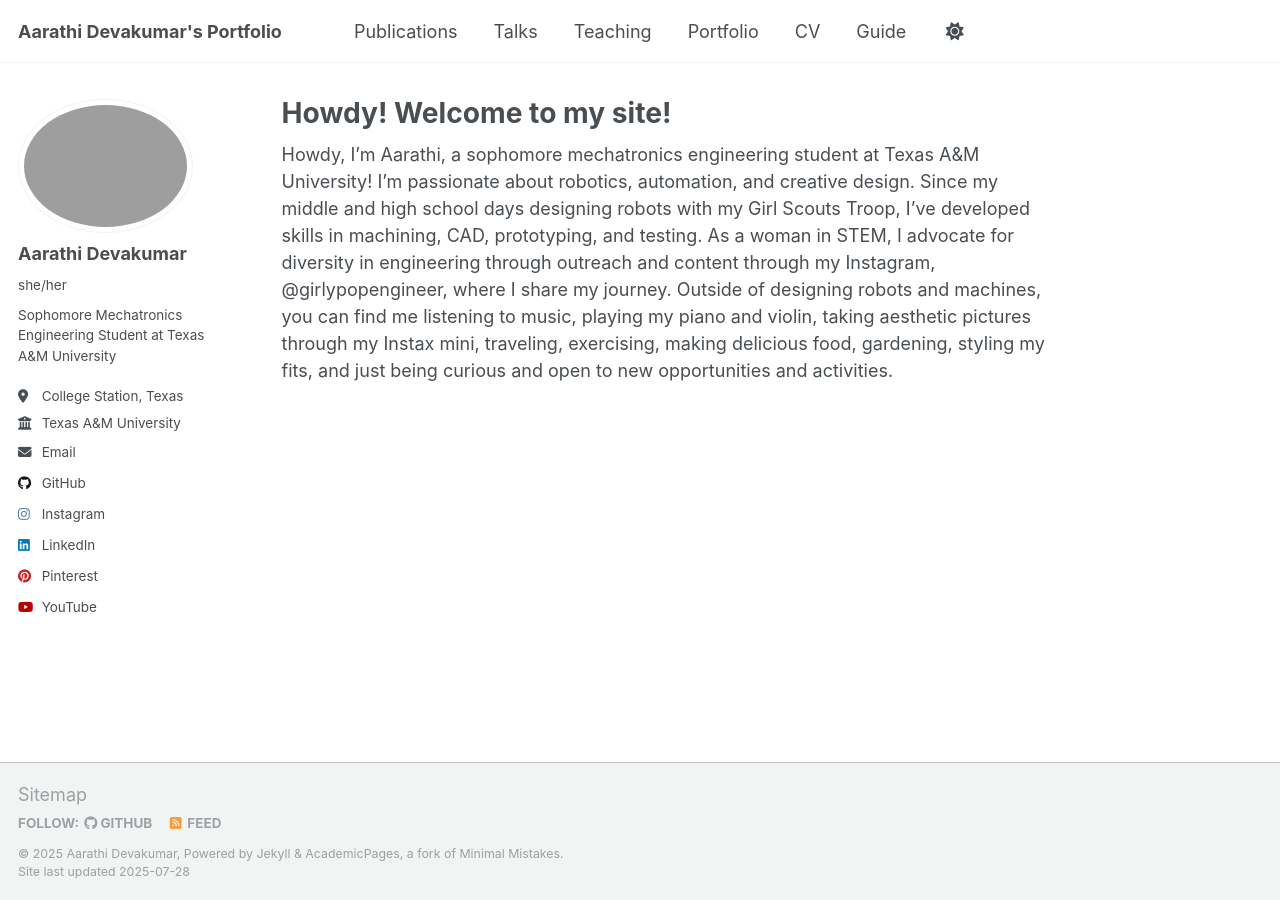
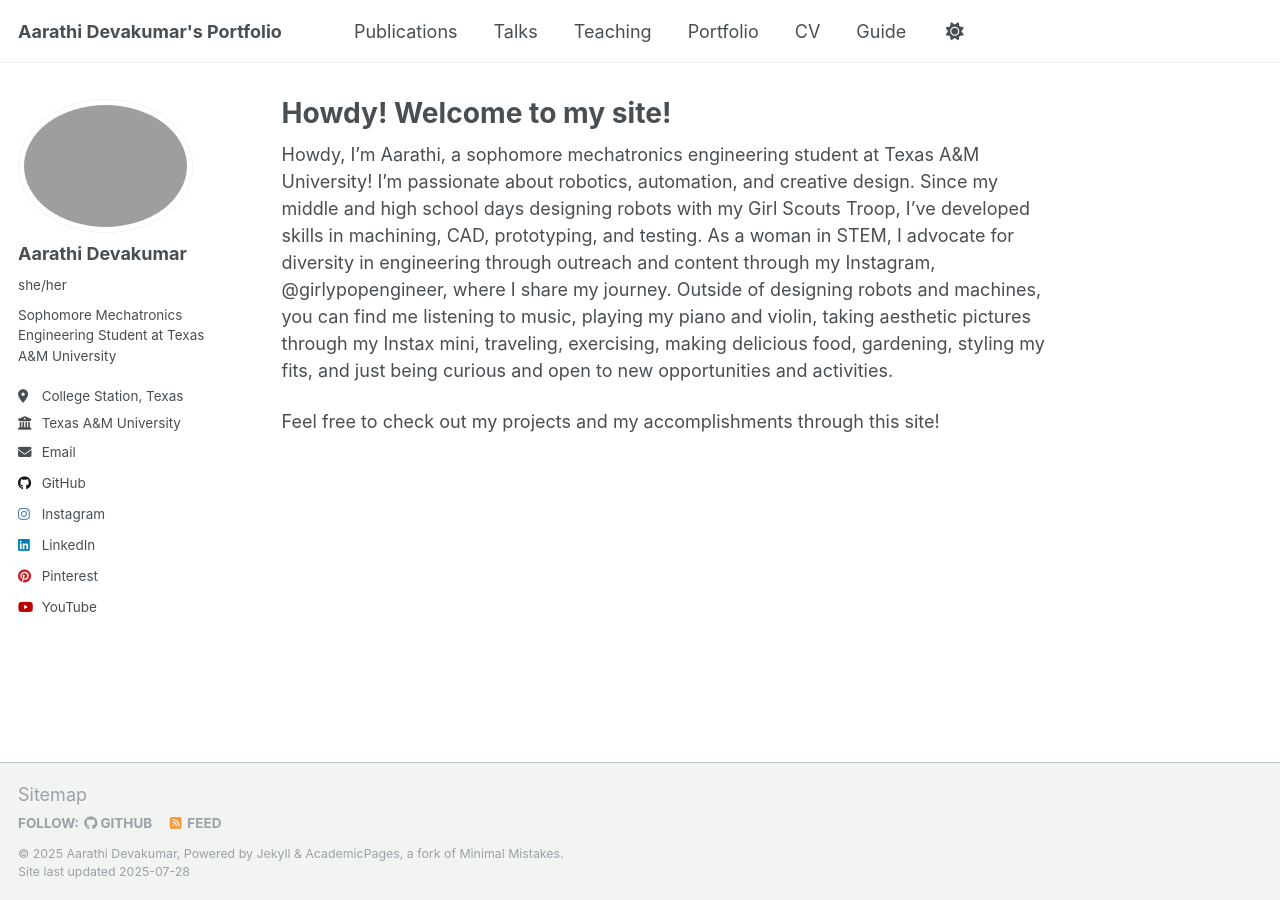
Before and after one commit to LoverSwiftieArt/aarathi.devakumar, a Jekyll site: the page built from _pages/about.md, in a window 1280 px wide. Built offline with Jekyll 4.4.1, drawn with Linux system fonts in a browser that asks for light colours; a script that is not in the unit is left out.

Commit message:
Update about.md

```diff
--- a/_pages/about.md
+++ b/_pages/about.md
@@ -8,3 +8,5 @@ redirect_from:
 ---
 
 Howdy, I'm Aarathi, a sophomore mechatronics engineering student at Texas A&M University! I'm passionate about robotics, automation, and creative design. Since my middle and high school days designing robots with my Girl Scouts Troop, I've developed skills in machining, CAD, prototyping, and testing. As a woman in STEM, I advocate for diversity in engineering through outreach and content through my Instagram, @girlypopengineer, where I share my journey. Outside of designing robots and machines, you can find me listening to music, playing my piano and violin, taking aesthetic pictures through my Instax mini, traveling, exercising, making delicious food, gardening, styling my fits, and just being curious and open to new opportunities and activities.
+
+Feel free to check out my projects and my accomplishments through this site!
```
